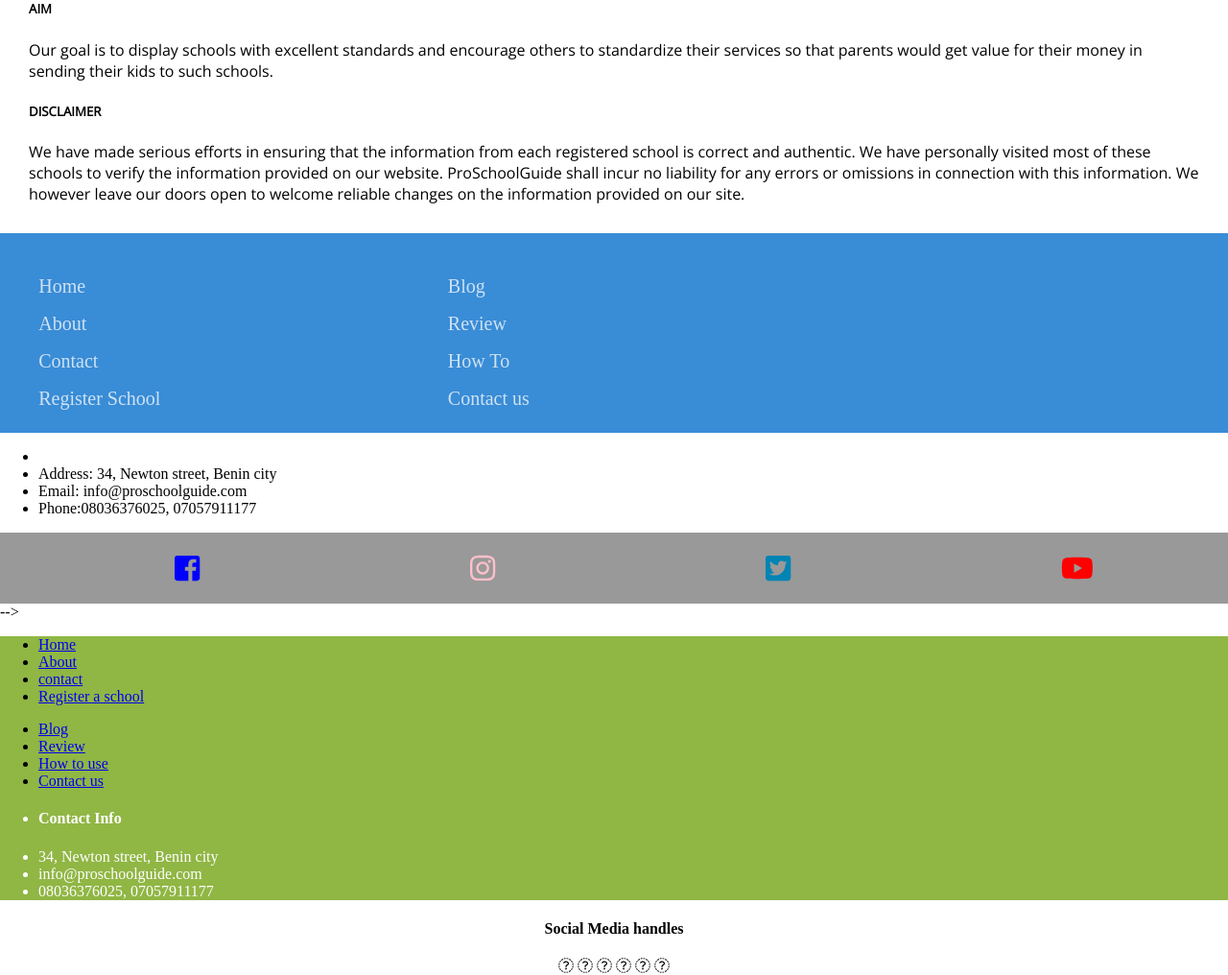
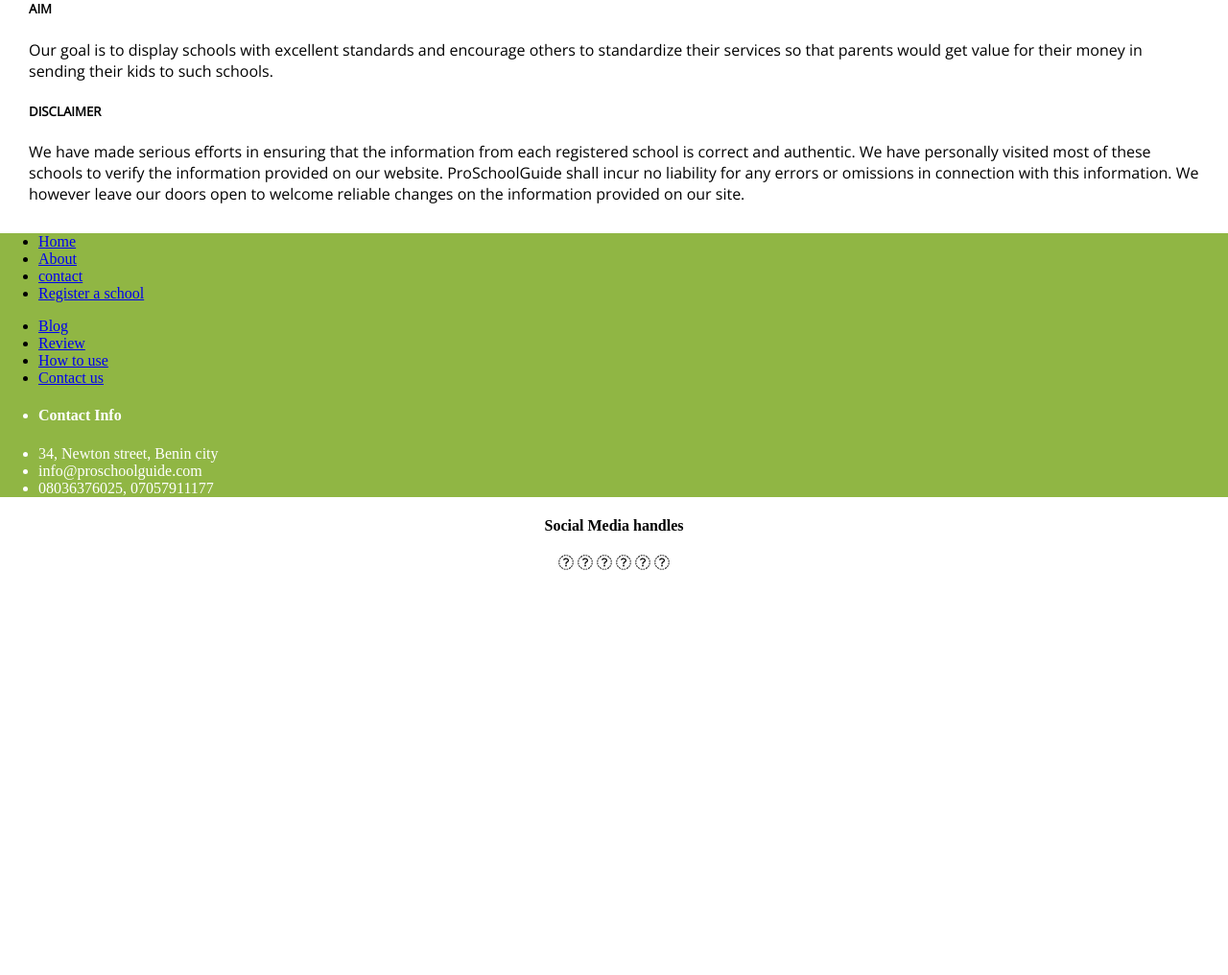
Before and after one commit to paulokoduwa/stanleysguild, a PHP site: page /about/index.php in a window 1280 px wide. Shown: the part 897-1913 px from the top of the page at 96% size. After the commit the page ends 1491 px from the top, so only its background shows below. Run offline with PHP 8.4, Linux system fonts and the light colour scheme; some libraries are stand-ins or nearby versions; some web fonts are replaced.

Commit message:
its working now

```diff
--- a/footer.php
+++ b/footer.php
@@ -1,107 +1,5 @@
-
-<footer>
-    <div class="container footer-container">
-        <section class="section1 l">
-            <ul style="">
-            <?php
-            //this loops the new nav links for the page
-            if(@$footerlink1 !=""){
-            foreach($footerlink1 as $x => $x_value) {
-
-                echo "<li><a href=". $x_value .">". $x ."</a></li>";
-
-            }
-            }else{
-                ?>
-                <li><a href="">Home</a></li>
 
 
-<!--
-<footer>
-        <div class="row">
-            <div class="col-sm-4">
-            <ul style="">
-                <li><a href="#">Home</a></li>
-
-                <li><a href="about">About</a></li>
-               <li><a href="contact">contact</a></li>
-               <li><a href="register-school">Register a school</a></li>
-
-
-               <!-- <li><img src="images/Schoolsguidelogo.png"></li>
-               -->
-            <?php }?>
-            </ul>
-        </section>
-
-        <section class="section2 l">
-
-            <ul>
-            <?php
-            //this loops the new nav links for the page
-            if(@$footerlink2 !=""){
-            foreach($footerlink2 as $x => $x_value) {
-
-                echo "<li><a href=". $x_value .">". $x ."</a></li>";
-
-            }
-            }else{
-                ?>
-
-               <!-- <li><img src="images/Schoolsguidelogo.png"></li>
-
-            </ul>
-</div>
-
-        <div class="col-sm-4">
-            <ul>
-
-                <li><a href="blog">Blog</a></li>
-                <li><a href="review">Review</a></li>
-                <li><a href="about/#how">How to use</a></li>
-                <li><a href="contact">Contact us</a></li>
-
-            <?php } ?>
-            </ul>
-        </section>
-
-        <section class="section3 l">
-            <ul style="margin-bottom: 0;
-                 padding-bottom: 10px;">
-
-            </ul>
-</div>
-
-        <div class="col-sm-4">
-            <ul>
-
-                 <li><h4  style="margin: 0px; color: #fff;">Contact Info</h4></li>
-
-                <li><span class="title">Address:</span><span  class="contact-info"> 34, Newton street, Benin city</span></li>
-                <li><span class="title">Email:</span><span  class="contact-info"> info@proschoolguide.com</span></li>
-                <li><span class="title">Phone:</span><span  class="contact-info">08036376025, 07057911177</span></li>
-            </ul>
-
-        </section>
-
-    </div>
-
-</div>
-
-    </div>
-    <footer>
-
-
-    <div class="social">
-        <ul>
-        <li style="color: blue;"><a href="" style="color: blue;"><i class="fab fa-facebook-square"></i></a> </li>
-        <li style="color: pink;"><a href="" style="color: pink;"><i class="fab fa-instagram"></i></a></li>
-        <li style="color: #0084b4;"><a href="" style="color: #0084b4;"><i class="fab fa-twitter-square"></i></a> </li>
-        <li style="color: red;"><a href="" style="color: red;"><i class="fab fa-youtube"></i></a></li>
-        </ul>
-        </div>
-
-</footer> -->
 
 <footer>
 
```
Also changed, not shown: index.php (+6 -13 lines).
